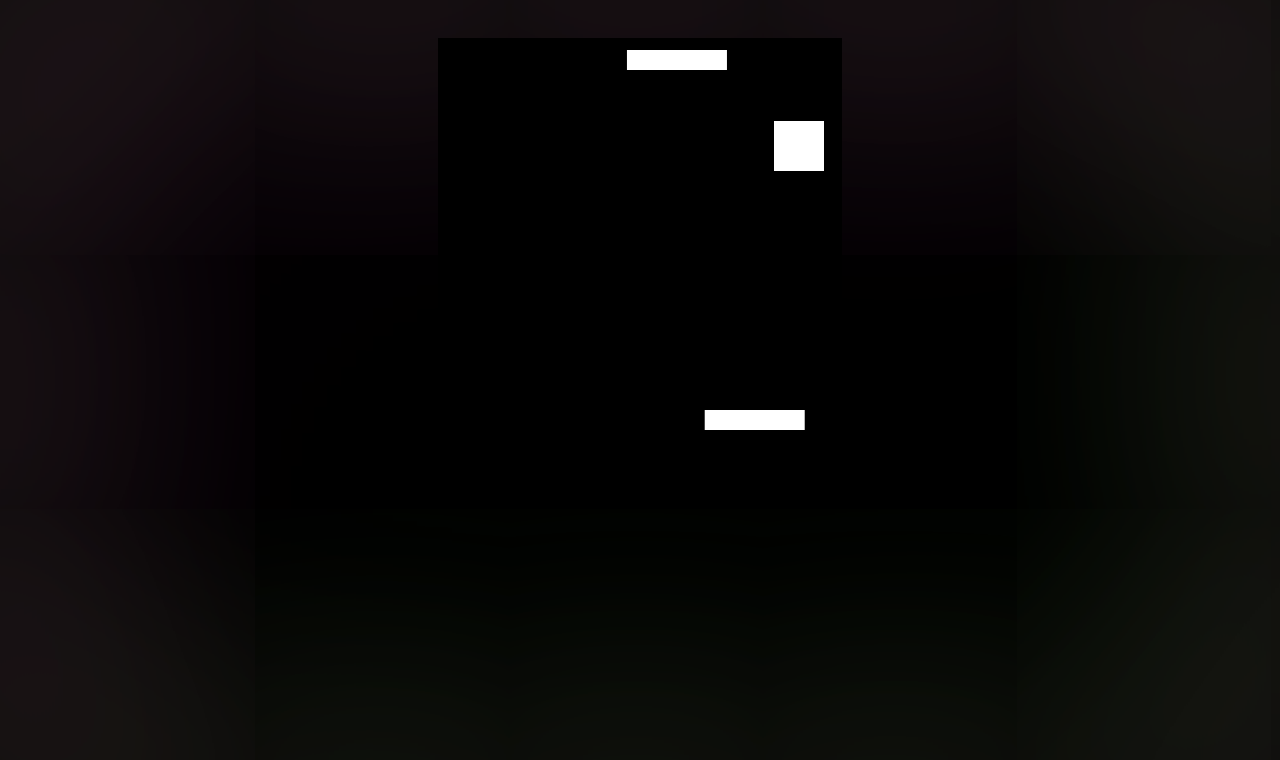
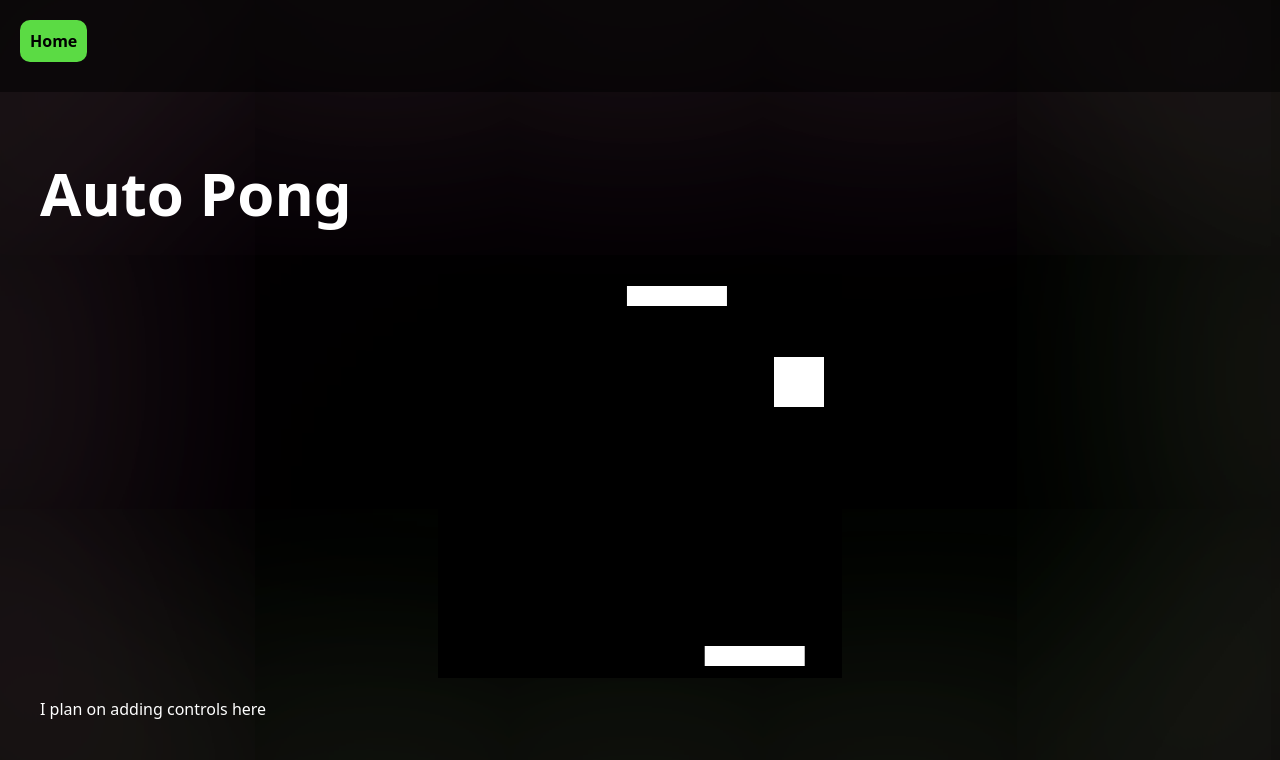
Before and after one commit to Random-Meow1/random-meow1.github.io, a plain HTML site: page projects/auto-pong/index.html in a window 1280 px wide. Drawn offline with Linux system fonts and the light colour scheme.

Commit message:
Design changes, add banner, new content, fixed Rickroll

```diff
--- a/projects/auto-pong/index.html
+++ b/projects/auto-pong/index.html
@@ -15,7 +15,16 @@
     </style>
 </head>
 <body>
-    <canvas id="canvas" width="400" height="400"></canvas>
+    <header>
+        <a href="../../index.html" class="button">Home</a>
+    </header>
+
+    <main class="container">
+        <h1>Auto Pong</h1>
+        <canvas id="canvas" width="400" height="400"></canvas>
+
+        <p>I plan on adding controls here</p>
+    </main>
     <script src="index.js"></script>
 </body>
 </html>
--- a/style.css
+++ b/style.css
@@ -9,14 +9,14 @@ body {
     background-color: black;
     color: white;
     font-family: system-ui, -apple-system, BlinkMacSystemFont, 'Segoe UI', Roboto, Oxygen, Ubuntu, Cantarell, 'Open Sans', 'Helvetica Neue', sans-serif;
-    padding: 10px;
-    /* box-shadow: */
-        /* inset rgba(255, 82, 217, 0.1) 50px 50px 500px 100px,
-        inset rgba(91, 219, 68, 0.1) -50px -50px 500px 100px */
-        /* rgba(255, 82, 217, 1) -50px -50px 200px 0px,
-        rgba(91, 219, 68, 1) 50px 50px 200px 0px,
-        rgba(255, 82, 217, 1) 50px -50px 200px -100px,
-        rgba(91, 219, 68, 1) -50px 50px 200px -100px; */;
+    margin: 0;
+    padding: 0;
+}
+
+html, body {
+    width: 100%;
+    max-width: 100%;
+    overflow-x: hidden;
 }
 
 h1 {
@@ -56,12 +56,14 @@ a.button {
     border-radius: 10px;
     text-decoration: none;
     font-weight: bold;
+    transition: background 0.3s ease, color 0.3s ease, transform 0.3s ease;
+    display: inline-block; /* Helps smooth out size/layout changes */
 }
 
 a.button:hover {
     background: rgb(255, 82, 217);
     color: white;
-    border-radius: 10px;
+    transform: scale(1.1);
 }
 
 a.nostyle {
@@ -73,7 +75,47 @@ a.nostyle {
 
 .banner {
     background-color: rgba(255, 255, 255, 0.1);
-    padding: 5px 30px 30px 30px;
+    padding: 5px 30px 5px 30px;
     margin-bottom: 30px;
     border-radius: 30px;
 }
+
+a {
+    transition: background 0.3s ease, color 0.3s ease, transform 0.3s ease;
+}
+
+a:hover {
+    transform: scale(1.1);
+}
+
+header {
+    background: rgba(0, 0, 0, 0.2);
+    padding: 20px 20px;
+    width: 100%;
+    transition: background 0.3s ease, color 0.3s ease, transform 0.3s ease;
+}
+
+header:hover {
+    background: rgba(0, 0, 0, 0.5);
+}
+
+.container {
+    padding: 20px;       /* Adds breathing room on the left/right/bottom */
+    max-width: 1200px;   /* Optional: stops content from getting unnaturally wide on big screens */
+    margin: 0 auto;      /* Centers the container on larger displays */
+}
+
+/* Mobile styles */
+@media (pointer:none), (pointer:coarse) {
+    h1 {
+        font-size: 60px;
+    }
+
+    h2 {
+        font-size: 35px;
+    }
+
+    h3 {
+        font-size: 20px;
+    }
+}
```
Also changed, not shown: index.html (+5 -3 lines), information/socials.html (+11 -5 lines), projects/audio-visualizer/index.html (added, +31 -0 lines), rickroll/rickroll.html (+4 -1 lines).
